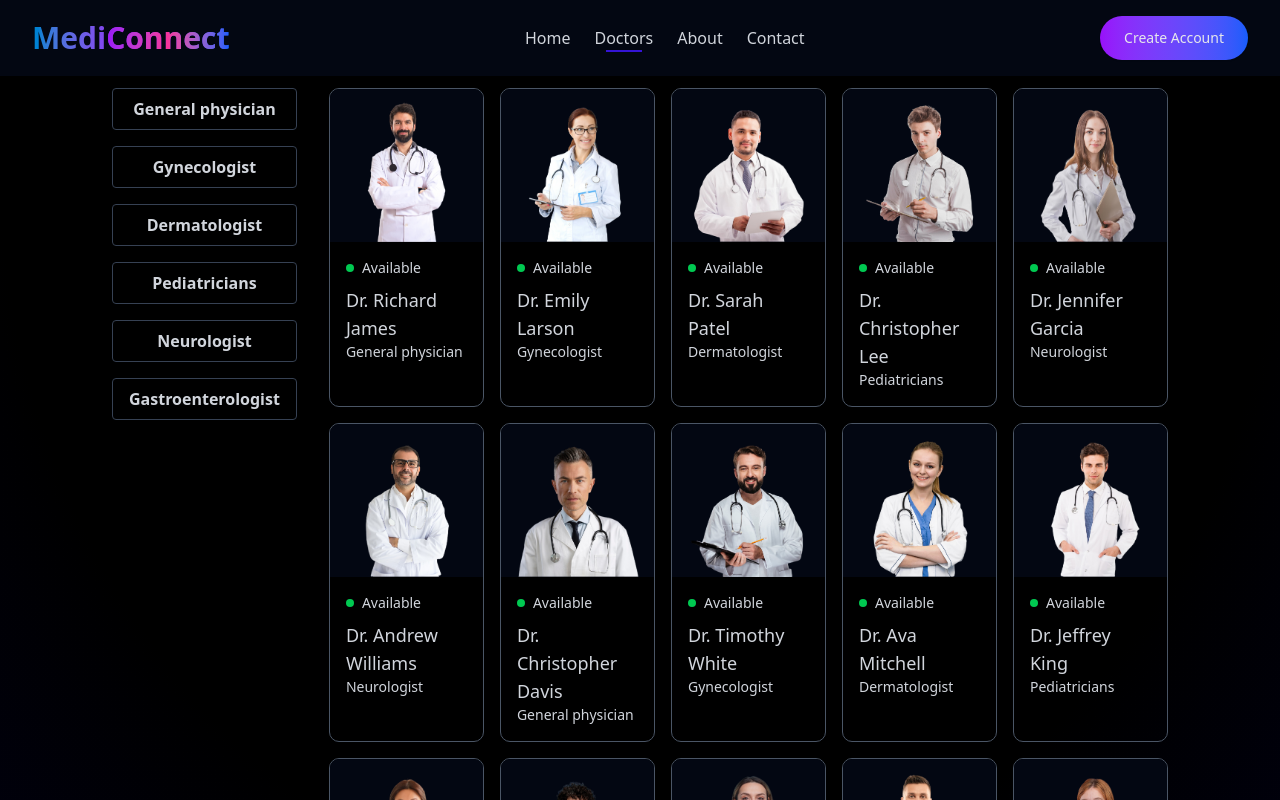
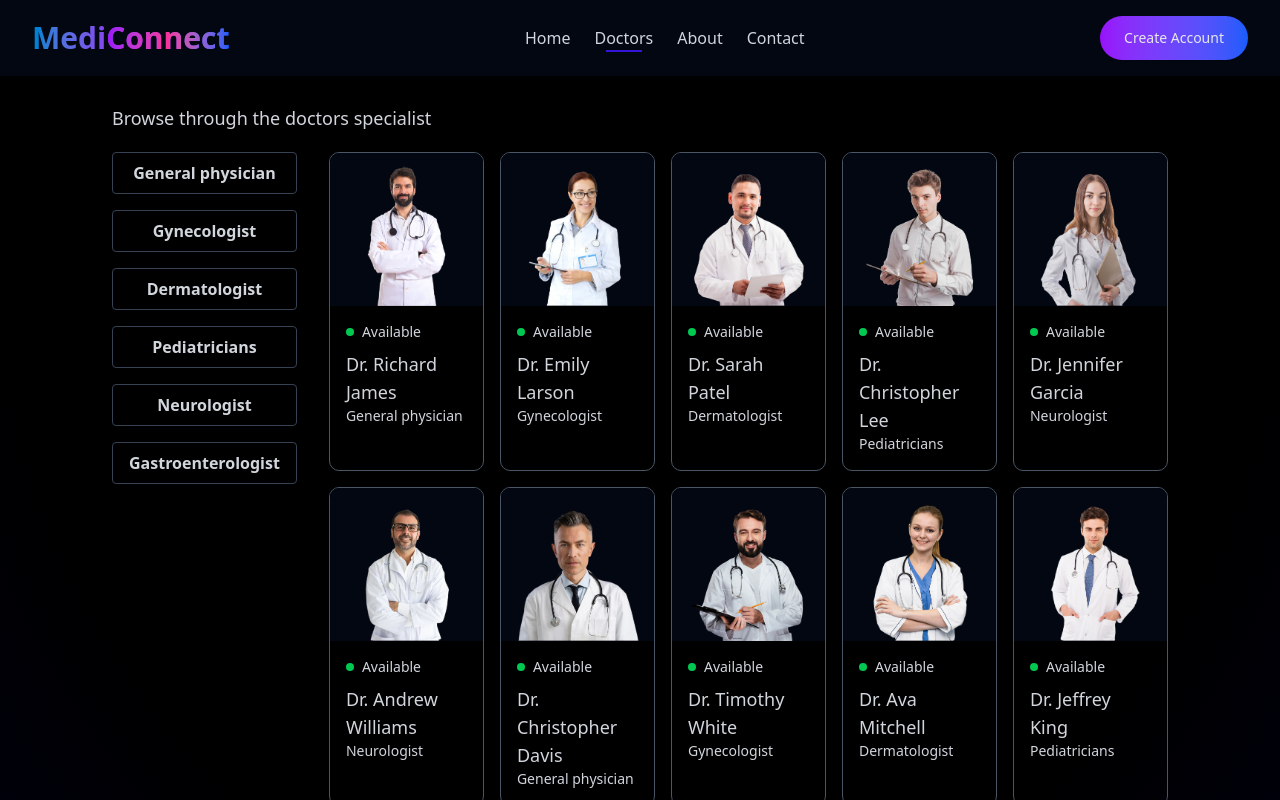
Before and after one commit to israt83/Hospital-Management-System, a React (Vite) app: page /doctors in a window 1280 px wide. Shown: the top 800 px of the page. Built offline with nearby package versions, Linux system fonts and the light colour scheme.

Commit message:
update Navbar

```diff
--- a/src/Pages/About.jsx
+++ b/src/Pages/About.jsx
@@ -4,7 +4,7 @@ import { Card, CardHeader, CardContent, CardTitle } from "@/components/ui/card";
 
 const About = () => {
   return (
-    <div className="flex flex-col items-center gap-4 my-16 dark:bg-card ">
+    <div className="flex flex-col items-center gap-4 mb-16 dark:bg-card mt-24">
       <h2 className="text-3xl font-semibold text-primary">
 
         About<span>Us</span>
--- a/src/Pages/Contact.jsx
+++ b/src/Pages/Contact.jsx
@@ -5,7 +5,7 @@ import React from 'react'
 
 const Contact = () => {
   return (
-     <div className="flex flex-col items-center gap-4 my-16 dark:bg-card ">
+     <div className="flex flex-col items-center gap-4 mb-16 dark:bg-card mt-24">
       <h2 className="text-3xl font-semibold text-primary">
 
         CONTACT <span>US</span>
--- a/src/Pages/Doctors.jsx
+++ b/src/Pages/Doctors.jsx
@@ -55,7 +55,7 @@ const Doctors = () => {
   const loading = !doctors || doctors.length === 0;
 
   return (
-    <div className="py-10 px-4 md:px-8">
+    <div className="py-10 px-4 md:px-8 mt-16">
       {/* Header */}
       <div className="flex items-center justify-between mb-5">
         <p className="text-lg font-medium flex items-center gap-2">
```
